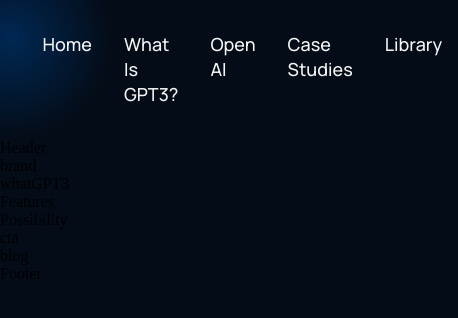
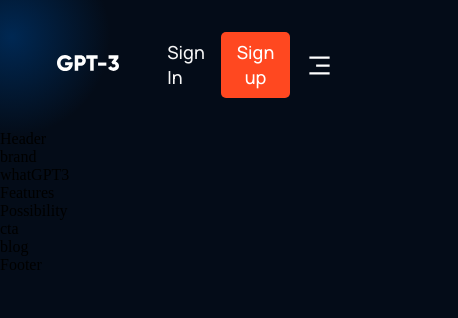
Before and after one commit to Matt-Chisholm/gpt3-mc, a React (Create React App) app: page / in a window 390 px wide. Shown: the top 318 px of the page, 458 px wide, since content can reach past the window. Built offline with nearby package versions, Linux system fonts and the light colour scheme.

Commit message:
initial nav bar responsiveness

```diff
--- a/src/components/navbar/navbar.css
+++ b/src/components/navbar/navbar.css
@@ -44,3 +44,64 @@
     margin: 0 1rem;
     cursor: pointer;
 }
+
+.gpt3__navbar-sign button,
+.gpt3__navbar-menu_container button {
+    padding: 0.5rem 1rem;
+    color: #FFF;
+    font-family: var(--font-family);
+    font-weight: 500;
+    font-size: 18px;
+    line-height: 25px;
+    border: none;
+    outline: none;
+    cursor: pointer;
+    background: #FF4820;
+    border-radius: 5px;
+}
+
+.gpt3__navbar-menu {
+    margin-left: 1rem;
+    display: none;
+    position: relative;
+}
+
+.gpt3__navbar-menu svg {
+    cursor: pointer;
+}
+
+.gpt3__navbar-menu_container {
+    display: flex;
+    justify-content: flex-end;
+    align-items: flex-end;
+    flex-direction: column;
+
+    text-align: end;
+    background: var(--color-footer);
+    padding: 2rem;
+    position: absolute;
+    top: 40px;
+    right: 0;
+    margin-top: 1rem;
+    min-width: 210px;
+    border-radius: 5px;
+    box-shadow: 0 0 5 rgba(0,0,0,0.2);
+}
+
+.gpt3__navbar-menu_container p {
+    margin: 1rem 0;
+}
+
+.gpt3__navbar-menu_container-links-sign {
+    display: none;
+}
+
+@media screen and (max-width: 1050px) {
+    .gpt3__navbar-links_container {
+        display: none;
+    }
+
+    .gpt3__navbar-menu {
+        display: flex;
+    }
+}
--- a/src/components/navbar/navbar.js
+++ b/src/components/navbar/navbar.js
@@ -1,9 +1,33 @@
-import React from "react";
+import React, { useState } from "react";
 import { RiMenu3Line, RiCloseLine } from "react-icons/ri";
 import "./navbar.css";
 import logo from "../../assets/logo.svg";
 
-export default function navbar() {
+const Menu = () => {
+  return (
+    <>
+      <p>
+        <a href='#home'>Home</a>
+      </p>
+      <p>
+        <a href='#wgpt3'>What is GPT3?</a>
+      </p>
+      <p>
+        <a href='#possibility'>Open AI</a>
+      </p>
+      <p>
+        <a href='#features'>Case Studies</a>
+      </p>
+      <p>
+        <a href='#blog'>Library</a>
+      </p>
+    </>
+  );
+};
+
+export default function Navbar() {
+  const [toggleMenu, setToggleMenu] = useState(false);
+
   return (
     <div className='gpt3__navbar'>
       <div className='gpt3__navbar-links'>
@@ -27,6 +51,36 @@
             <a href='#blog'>Library</a>
           </p>
         </div>
+        <div className='gpt3__navbar-sign'>
+          <p>Sign in</p>
+          <button>Sign up</button>
+        </div>
+        <div className='gpt3__navbar-menu'>
+          {toggleMenu ? (
+            <RiCloseLine
+              onClick={() => setToggleMenu(!toggleMenu)}
+              size={27}
+              color='#fff'
+            />
+          ) : (
+            <RiMenu3Line
+              onClick={() => setToggleMenu(!toggleMenu)}
+              size={27}
+              color='#fff'
+            />
+          )}
+          {toggleMenu && (
+            <div className='gpt3__navbar-menu_container scale-up-center'>
+              <div className='gpt3__navbar-menu_container-links'>
+                <Menu />
+                <div className='gpt3__navbar-menu_container-links-sign'>
+                  <p>Sign in</p>
+                  <button>Sign up</button>
+                </div>
+              </div>
+            </div>
+          )}
+        </div>
       </div>
     </div>
   );
```
